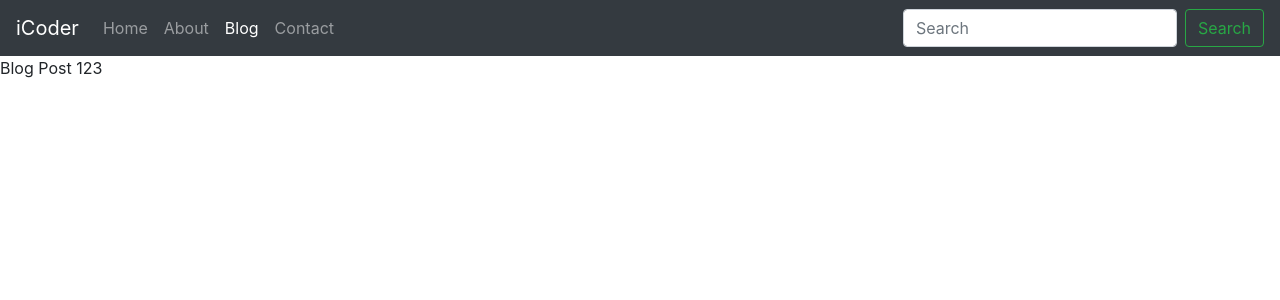
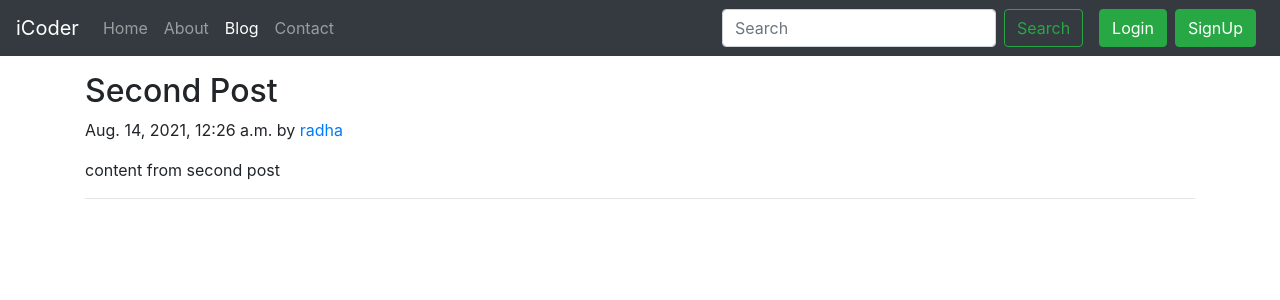
Before and after one commit to wayfrr/Code-Harry-blog, a Django app: a page that uses templates/base.html in a window 1280 px wide. Shown: the top 300 px of the page. Run offline with Django 3.2, Linux system fonts and the light colour scheme; data comes from the database, SQL or seed files in the repository; both versions use the stored data as it was after the commit.

Commit message:
Upto and including vid #88

```diff
--- a/blog/views.py
+++ b/blog/views.py
@@ -9,5 +9,7 @@ def blogHome(request):
     #return HttpResponse('This is  blog home. We will keep all blog posts here')
 
 def blogPost(request, slug):
-    return render(request, 'blog/blogPost.html')
+    post = Post.objects.filter(slug=slug).first()
+    context = {'post':post}
+    return render(request, 'blog/blogPost.html',context)
     #return HttpResponse(f'This is blogPost : {slug}')
--- a/home/urls.py
+++ b/home/urls.py
@@ -3,7 +3,11 @@ from django.urls import path, include
 from home import views
 
 urlpatterns = [
-    path('', views.home, name="home"),
-    path('contact', views.contact, name="contact"),
-    path('about', views.about, name="about"),
+    path('', views.home, name='home'),
+    path('contact', views.contact, name='contact'),
+    path('about', views.about, name='about'),
+    path('search', views.search, name='search'),
+    path('signup',views.handleSignup, name='handleSignup'),
+    path('login',views.handleLogin, name='handleLogin'),
+    path('logout',views.handleLogout, name='handleLogout'),
     ]
--- a/templates/base.html
+++ b/templates/base.html
@@ -41,10 +41,22 @@
 
     </ul>
 
-    <form class="form-inline my-2 my-lg-0">
-      <input class="form-control mr-sm-2" type="search" placeholder="Search" aria-label="Search">
+    <form method="get"action="/search" class="form-inline my-2 my-lg-0 mx-3">
+      <input class="form-control mr-sm-2" type="search" placeholder="Search" aria-label="Search" name="query" id="query">
       <button class="btn btn-outline-success my-2 my-sm-0" type="submit">Search</button>
     </form>
+    {% comment %}<a href="/admin" role="button" target="_blank" class="btn btn-success m-2 my-sm-0">Admin Panel</a>{% endcomment %}
+
+
+
+    <!--Button to Trigger Login modal -->
+    <button type="button" class="btn btn-success mr-2" data-toggle="modal" data-target="#loginModal">
+      Login
+    </button>
+    <!--Button to Trigger SignUp modal -->
+    <button type="button" class="btn btn-success mr-2" data-toggle="modal" data-target="#signupModal">
+      SignUp
+    </button>
   </div>
 </nav>
 
@@ -54,6 +66,96 @@
     <button type="button" class="btn-close" data-bs-dismiss="alert" aria-label="Close"></button>
   </div>
 {% endfor %}
+
+
+
+<!--SignUp Modal -->
+<div class="modal fade" id="signupModal" tabindex="-1" aria-labelledby="signupModal" aria-hidden="true">
+  <div class="modal-dialog">
+    <div class="modal-content">
+      <div class="modal-header">
+        <h5 class="modal-title" id="signupModalTitle">SignUp Here !</h5>
+        <button type="button" class="close" data-dismiss="modal" aria-label="Close">
+          <span aria-hidden="true">&times;</span>
+        </button>
+      </div>
+      <div class="modal-body">
+        <form action = '/signup' method='post'>
+          <div class="form-group">
+            <label for="Username">Username </label>
+            <input type="text" class="form-control" id="username" name="username" placeholder="Choose a unique username (Lowercase & Alphanumeric)" required>
+          </div>
+
+          <div class="form-group">
+            <label for="fname">First Name</label>
+            <input type="text" class="form-control" id="fname" name="fname" placeholder="First Name" required >
+          </div>
+
+          <div class="form-group">
+            <label for="lname">Last Name</label>
+            <input type="text" class="form-control" id="lname" name="lname" placeholder="Last Name" required>
+          </div>
+
+          <div class="form-group">
+            <label for="email">Email address</label>
+            <input type="email" class="form-control" id="email" name="email" placeholder="name@example.com" required>
+          </div>
+
+          <div class="form-group">
+            <label for="pass1">Choose a Password</label>
+            <input type="password" class="form-control" id="pass1" name="pass1" placeholder="Choose Your Password" required>
+          </div>
+
+          <div class="form-group">
+            <label for="pass2">Confirm Password</label>
+            <input type="password" class="form-control" id="pass2" name="pass2" placeholder="Enter Your Password Again " required>
+          </div>
+
+          {% csrf_token %}
+          <button type="submit" class="btn btn-primary">Submit</button>
+        </form>
+      </div>
+      <div class = "modal-footer">
+      </div>
+    </div>
+  </div>
+</div>
+
+
+<!--Login Modal -->
+<div class="modal fade" id="loginModal" tabindex="-1" aria-labelledby="loginModal" aria-hidden="true">
+  <div class="modal-dialog">
+    <div class="modal-content">
+      <div class="modal-header">
+        <h5 class="modal-title" id="loginModalTitle">Login Here !</h5>
+        <button type="button" class="close" data-dismiss="modal" aria-label="Close">
+          <span aria-hidden="true">&times;</span>
+        </button>
+      </div>
+      <div class="modal-body">
+        <form action='/login' method='post'>
+          {% csrf_token %}
+          <div class="form-group">
+            <label for="username">Username</label>
+            <input type="text" class="form-control" id="loginusername" name="loginusername" placeholder="Choose a unique username" required>
+          </div>
+
+
+          <div class="form-group">
+            <label for="pass">Password</label>
+            <input type="password" class="form-control" id="loginpassword" name="loginpassword" placeholder="Enter Your Password" required>
+          </div>
+
+          <button type="submit" class="btn btn-primary">Submit</button>
+        </form>
+
+      </div>
+      <div class = "modal-footer">
+      </div>
+
+    </div>
+  </div>
+</div>
 
 {% block body %}
 
--- a/templates/blog/blogPost.html
+++ b/templates/blog/blogPost.html
@@ -6,6 +6,14 @@
 
 {% block body %}
 
-Blog Post 123
+<div class="container my-3">
+        <h2 class="blog-post-title">{{ post.title }}</h2>
+        <p class="blog-post-meta">{{ post.timeStamp }} by <a href="/about">{{ post.author }}</a></p>
+
+        <p>{{ post.content }}</p>
+        <hr>
+
+
+      </div>
 
 {% endblock body %}
```
Also changed, not shown: home/views.py (+78 -1 lines), templates/home/search.html (added, +50 -0 lines), db.sqlite3.
